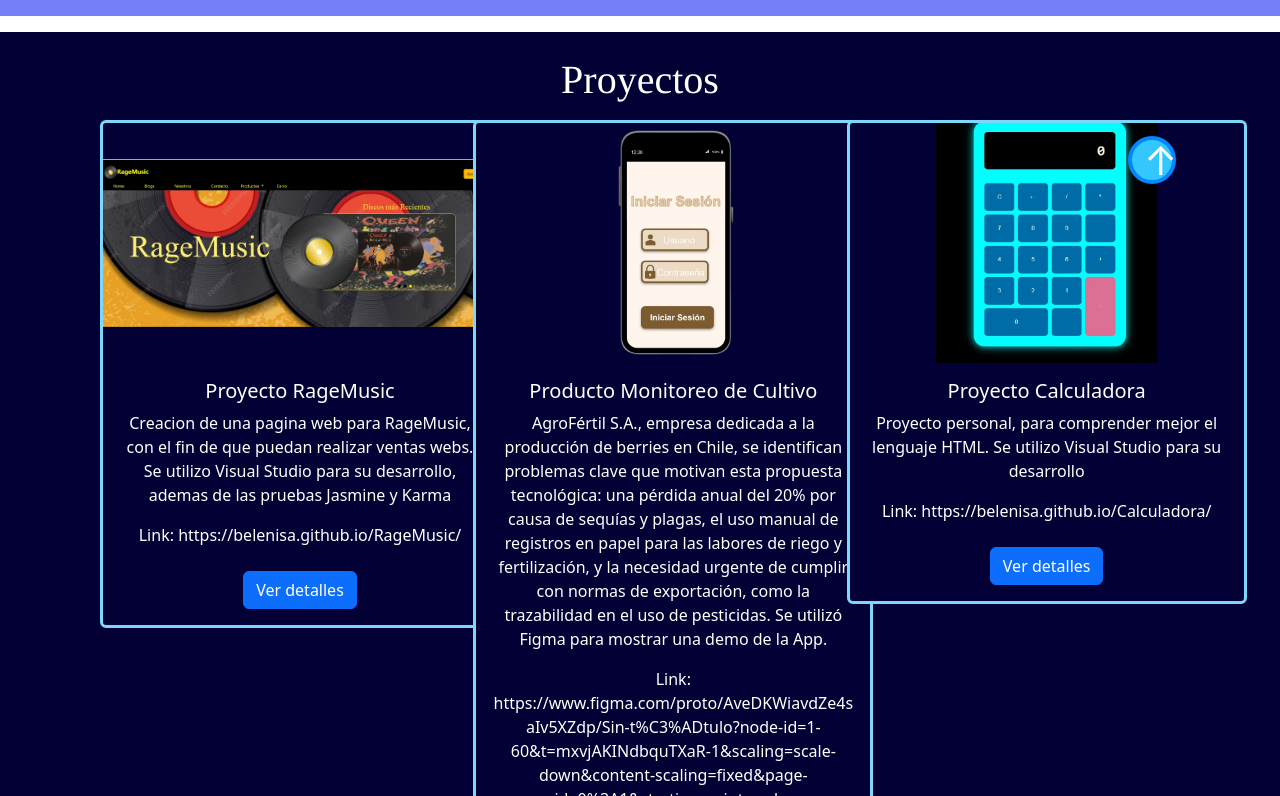
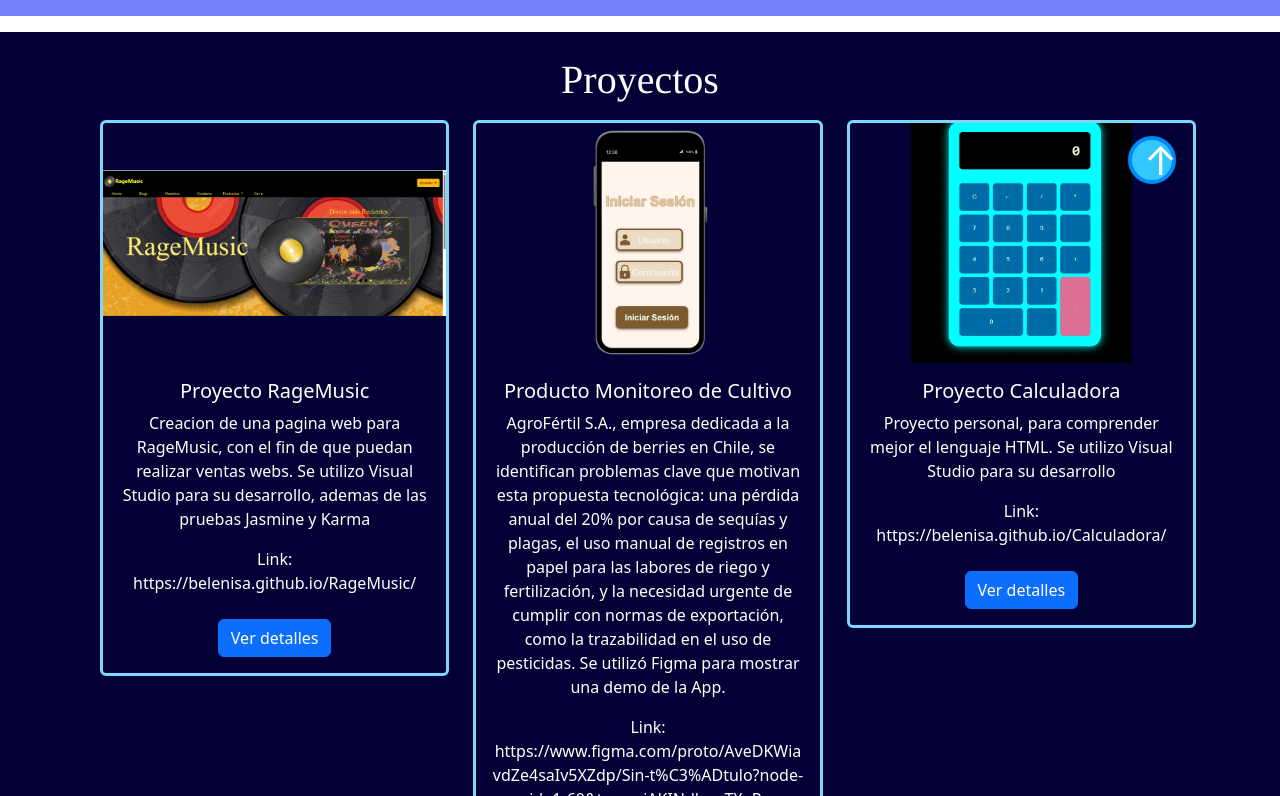
Before and after one commit to belenisa/Evaluacion-2-FullStack, a React (Vite) app: page / in a window 1280 px wide. Shown: the part 504-1300 px from the top of the page. Built offline with nearby package versions, Linux system fonts and the light colour scheme.

Commit message:
Update ProductCard to use full width styling

```diff
--- a/src/components/organisms/ProductCard.jsx
+++ b/src/components/organisms/ProductCard.jsx
@@ -15,7 +15,7 @@
 
 
   return (
-    <Card style={{ width: '25rem', backgroundColor:'rgb(2, 0, 52)', color:'white', border:' solid rgb(125, 215, 251) 3px' }} className="m-2">
+    <Card style={{ width: '100%', maxWidth: '25rem', backgroundColor:'rgb(2, 0, 52)', color:'white', border:' solid rgb(125, 215, 251) 3px' }} className="m-2">
       <Image src={producto.image} alt={producto.name} className="card-img-top" style={{height: '15rem', width: '100%', objectFit: 'contain'}} />
       <Card.Body>
         <CardBody
```
